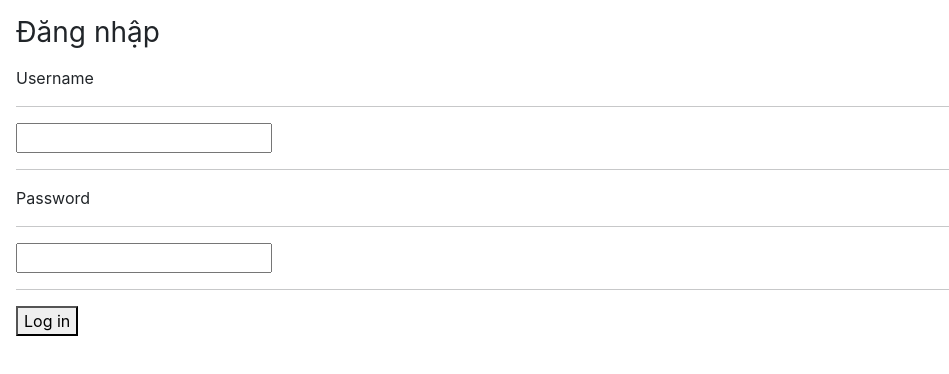
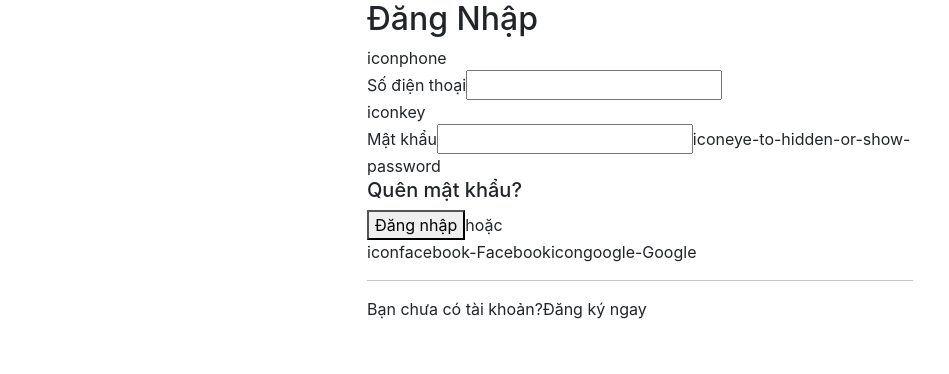
Before and after one commit to enalpaca/NextJs-Starter, a Next.js app: page /login in a window 1280 px wide. Shown: the top 374 px of the page, without its empty margins (0-949 px from the left). Built offline with nearby package versions, Linux system fonts and the light colour scheme.

Commit message:
first commit

```diff
--- a/pages/login.tsx
+++ b/pages/login.tsx
@@ -6,52 +6,104 @@ export default function Signin() {
   const mainDivStyle = {
     padding: "1em",
   };
-  function handleSubmit(e: React.FormEvent<HTMLFormElement>): void {
-    // throw new Error("Function not implemented.");
-    console.log(
-        'Handle Submit'
-    )
-    console.log(
-        'username',username
-    )
-    console.log(
-        'password',password
-    )
-}
+  // function handleSubmit(e: React.FormEvent<HTMLFormElement>): void {
+  //   // throw new Error("Function not implemented.");
+  //   console.log(
+  //     'Handle Submit'
+  //   )
+  //   console.log(
+  //     'username', username
+  //   )
+  //   console.log(
+  //     'password', password
+  //   )
+  // }
   return (
-    <div style={mainDivStyle}>
-      <form onSubmit={(e) => handleSubmit(e)} action="/api/sendatalogin" method="get">
-      <h1 className="h3 mb-3 fw-normal">Đăng nhập</h1>
-        <label htmlFor="username"> Username </label>
-        <hr />
-        <input
-          type="text"
-          name="username"
-          id="username"
-          onChange={(e) => setUsername(e.target.value)}
-        />
+    // <div>
+    //   <div className="alert alert-primary" role="alert">
+    //     A simple primary alert—check it out!
+    //   </div>
+    //   <form onSubmit={(e) => handleSubmit(e)} action="/api/sendatalogin" method="get">
+    //     <h1 className="h3 mb-3 fw-normal">Đăng nhập</h1>
+    //     <label htmlFor="username"> Username </label>
+    //     <hr />
+    //     <input
+    //       type="text"
+    //       name="username"
+    //       id="username"
+    //       onChange={(e) => setUsername(e.target.value)}
+    //     />
 
-        <hr />
-        <label htmlFor="password"> Password</label>
-        <hr />
-        <input
-          type="text"
-          name="password"
-          id="password"
-          onChange={(e) => setPassword(e.target.value)}
-        />
+    //     <hr />
+    //     <label htmlFor="password"> Password</label>
+    //     <hr />
+    //     <input
+    //       type="text"
+    //       name="password"
+    //       id="password"
+    //       onChange={(e) => setPassword(e.target.value)}
+    //     />
 
-        <hr />
-        <button type="submit"> Log in </button>
-      </form>
-    </div>
+    //     <hr />
+    //     <button type="submit"> Log in </button>
+    //   </form>
+    // </div>
+    <div className="container">
+      <div className="row">
+        <div className="col-3"></div>
+        <div className="col-6">
+          <h2>Đăng Nhập</h2>
+          <form action="#">
+            {/* So dien thoai */}
+            <div>
+              iconphone
+            </div>
+            <div>
+              <label htmlFor="#">Số điện thoại</label>
+              <input type="text" />
+            </div>
+
+            {/* Nhap mat khau */}
+            <div>
+              <div>
+                iconkey
+              </div>
+              <div>
+                <label htmlFor="#">Mật khẩu</label>
+                <input type="password" />
+                iconeye-to-hidden-or-show-password
+              </div>
+            </div>
+
+            <h5>Quên mật khẩu?</h5>
+
+            <button> Đăng nhập </button>
+
+            <span>hoặc</span>
+
+            <div>
+              iconfacebook-
+              <span>Facebook</span>
+              icongoogle-
+              <span>Google</span>
+            </div>
+          </form>
+
+          <hr />
+
+          <p> Bạn chưa có tài khoản?<a href="#">Đăng ký ngay</a></p>
+        </div>
+        <div className="col-3"></div>
+      </div>
+    </div >
+
   );
 }
 
-function handleGetUser(): void {
-    throw new Error("Function not implemented.");
-}
+// function handleGetUser(): void {
+//   throw new Error("Function not implemented.");
+// }
 
-function handleLogOut(): void {
-    throw new Error("Function not implemented.");
-}
+// function handleLogOut(): void {
+//   throw new Error("Function not implemented.");
+// }
```
